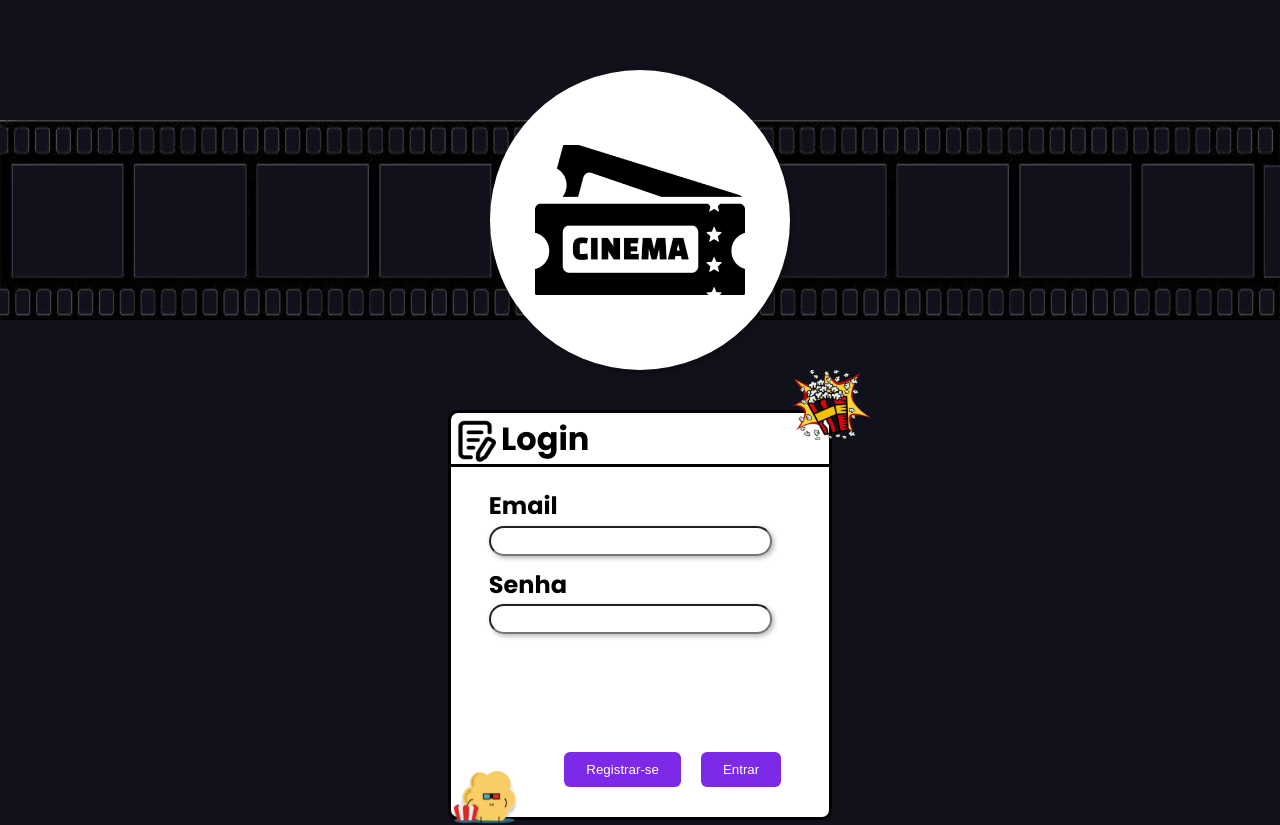
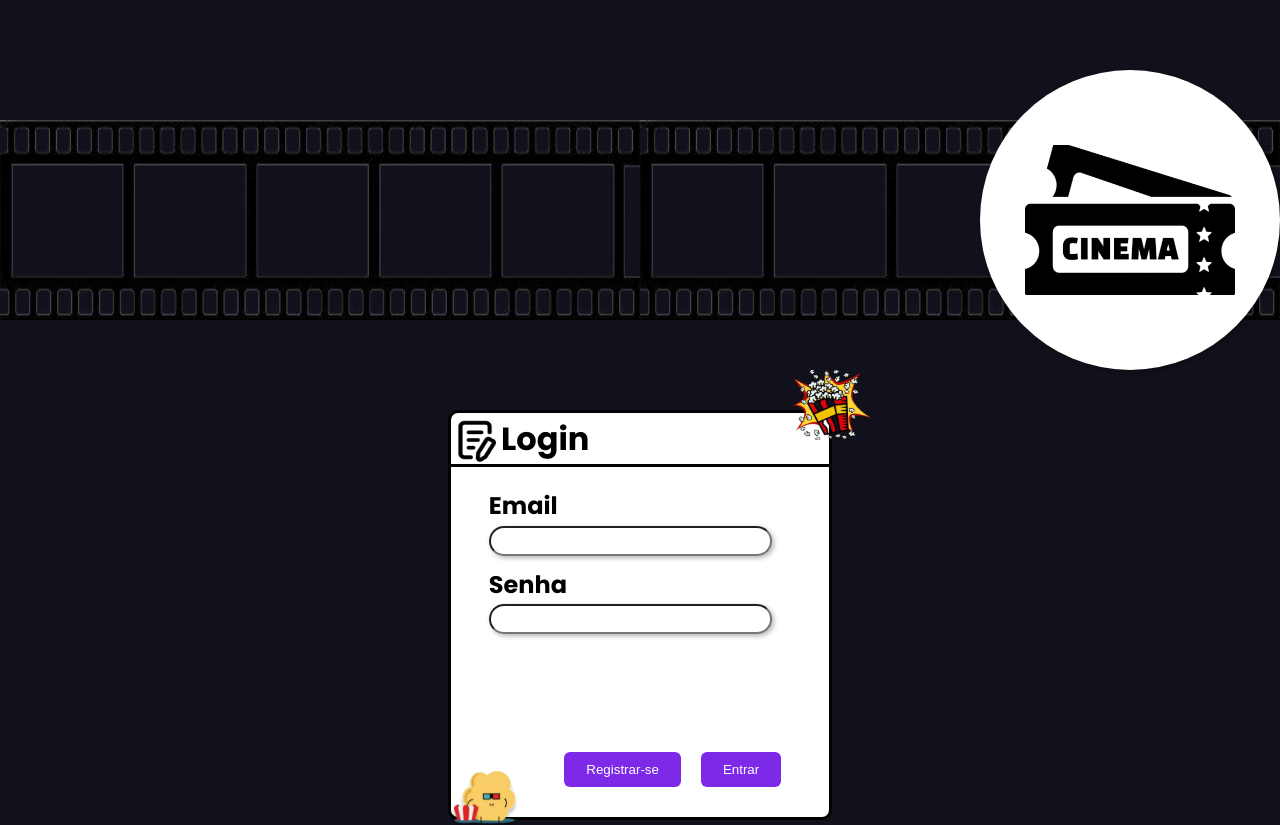
Before and after one commit to SandyLemos/Trabalho-Cinema, a React (Vite) app: page /entrar in a window 1280 px wide. Shown: the top 825 px of the page. Built offline with nearby package versions, Linux system fonts and the light colour scheme.

Commit message:
Update entrar.css

```diff
--- a/src/styles/entrar.css
+++ b/src/styles/entrar.css
@@ -14,12 +14,15 @@ div{
 .centralizar,#logo{
     position: relative;
     display: flex;
+    left: 50%; /* Alinha horizontalmente ao centro da tela */
+    transform: translate(-50%); /* Ajuste para centralização exata */
     flex-direction: column;
     align-items: center;
     margin-bottom: 80px;
 }
 
 #logo{
+    display: flex;
     height: 345px;
     width: 350px;
     border-radius: 50%;
```
